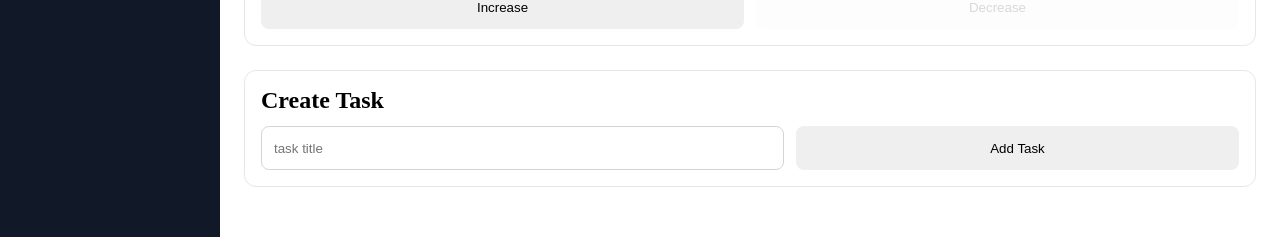
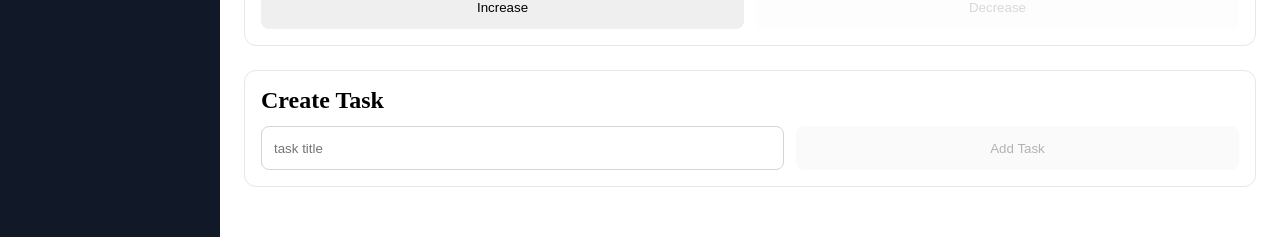
Before and after one commit to shenskho/my-app, a React (Vite) app: page / in a window 1280 px wide. Shown: the part 478-715 px from the top of the page. Built offline with nearby package versions, Linux system fonts and the light colour scheme.

Commit message:
finishTaskForm

```diff
--- a/src/components/TaskForm.jsx
+++ b/src/components/TaskForm.jsx
@@ -1,14 +1,61 @@
+import { useState } from "react";
 
-function TaskForm(){
-    return(
-        <section className="task-form">
-            <h2>Create Task</h2>
-            <form>
-                <input type="text"
-                placeholder="task title" />
-                <button type="submit">Add Task</button>
-            </form>
-        </section>
-    )
+function TaskForm() {
+  const [taskTitle, setTaskTitle] = useState("");
+  const [tasks, setTasks] = useState([]);
+  const [error, setError] = useState("");
+  const isSubmitDisabled = taskTitle.trim() === "";
+  const handleChange = (e) => {
+    setTaskTitle(e.target.value);
+
+    if (error) {
+      setError("");
+    }
+  };
+
+  const handleSubmit = (e) => {
+    e.preventDefault();
+
+    const trimmedTitle = taskTitle.trim();
+
+    if (trimmedTitle === "") {
+      setError("عنوان تسک نمی‌تواند خالی باشد");
+      return;
+    }
+
+    setError("");
+    setTasks((prevTasks) => [...prevTasks, trimmedTitle]);
+    setTaskTitle("");
+  };
+
+  return (
+    <section className="task-form">
+      <h2>Create Task</h2>
+
+      <form onSubmit={handleSubmit}>
+        {error && <p className="form-error">{error}</p>}
+
+        <input
+          type="text"
+          placeholder="task title"
+          value={taskTitle}
+          onChange={handleChange}
+        />
+
+        <button type="submit" disabled={isSubmitDisabled}>
+          Add Task
+        </button>
+      </form>
+
+      {tasks.length > 0 && (
+        <ul className="task-list">
+          {tasks.map((task, index) => (
+            <li key={index}>{task}</li>
+          ))}
+        </ul>
+      )}
+    </section>
+  );
 }
+
 export default TaskForm;
--- a/src/index.css
+++ b/src/index.css
@@ -174,3 +174,11 @@
   border-radius: 8px;
   cursor: pointer;
 }
+.task-list {
+  margin-top: 16px;
+  padding-left: 20px;
+}
+
+.task-list li {
+  margin-bottom: 8px;
+}
```
